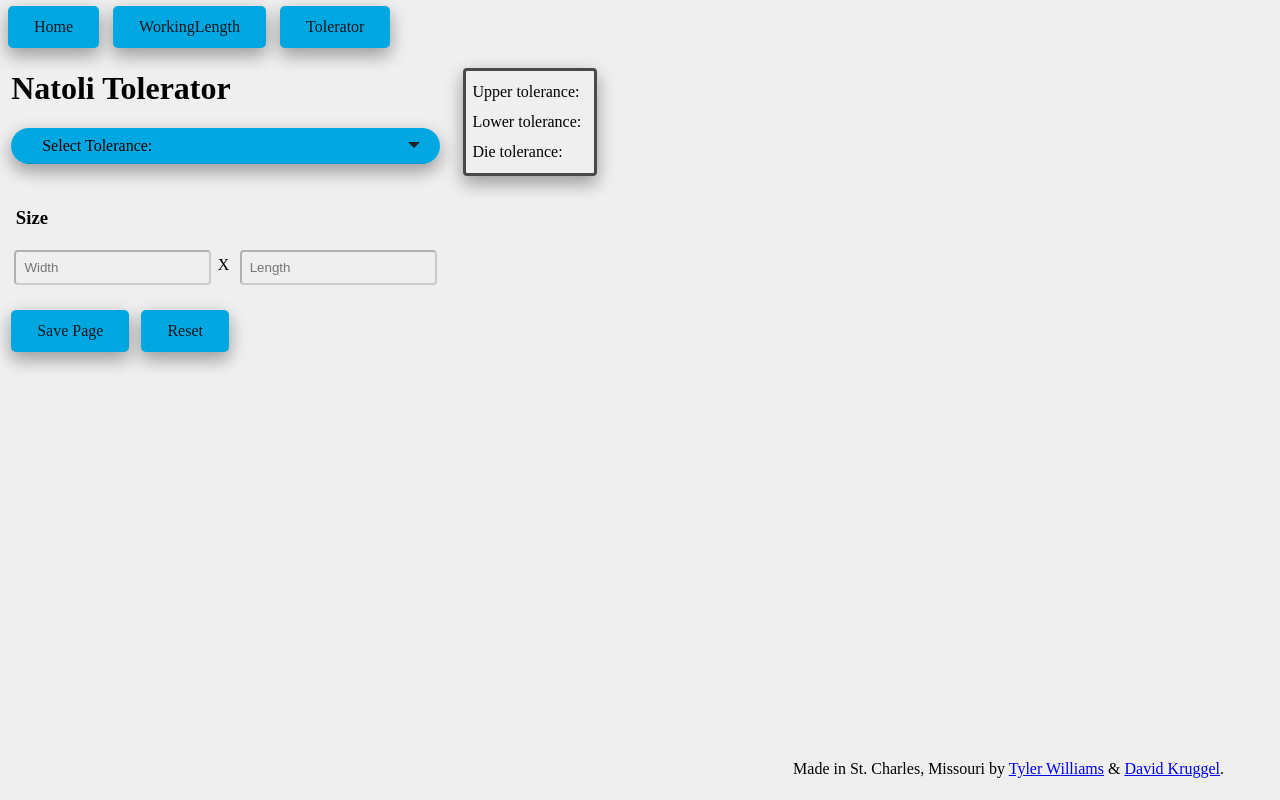
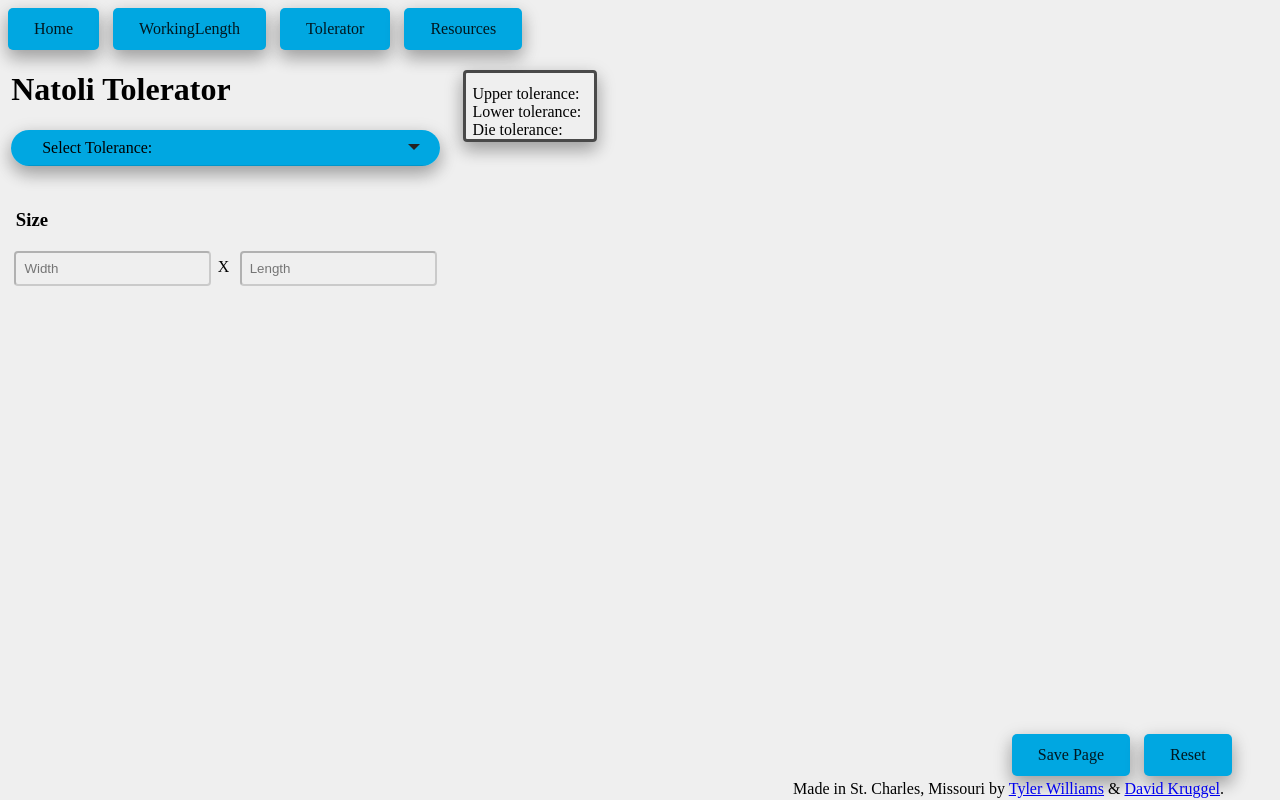
Before and after one commit to Tdub147/NatoliRoot, a plain HTML site: page common/ToleratorPage.html in a window 1280 px wide. Drawn offline with nearby package versions, Linux system fonts and the light colour scheme; a script that the page names is missing; a web font is replaced by a local one.

Commit message:
Added Resourc Page

```diff
--- a/common/Header.html
+++ b/common/Header.html
@@ -12,6 +12,7 @@
             <a href="index.html" class="button">Home</a>
             <a href="WorkingLengthPage.html" class="button">WorkingLength</a>
             <a href="ToleratorPage.html" class="button">Tolerator</a>
+            <a href="Resources.html" class="button">Resources</a>
         </nav>
     </body>
 </html>
--- a/common/ToleratorPage.html
+++ b/common/ToleratorPage.html
@@ -17,9 +17,10 @@
     <script type="text/javascript" src="../js/FileSaver.js"></script>
 </head>
 
-<body class="grid" id="body">
-    <div include-html="Header.html"></div>
-    <div id="page-container"></div>
+<body id="body">
+    <div class="page-container">
+    <div include-html="Header.html">
+    </div>
         <div id="content-wrap">
             <form class="grid-item" autocomplete="off" action="javascript:;" onsubmit="SavePageAsPNG()" onreset="RefreshPage()">
                 <h1>Natoli Tolerator</h1>
@@ -441,11 +442,8 @@
                         </div>
                     </div>
                 </div>
-                <input style="margin: 24px 0px;" id="button" type="submit" class="button grid" value="Save Page" />
-                <input style="margin: 24px 8px;" type="reset" class="button grid" value="Reset" />
             </form>
-            <div class="grid-item boxshadow"
-                style="text-align:left; vertical-align:middle; width: fit-content ;border: solid rgb(73, 73, 73); border-radius: 4px; margin: 20px;">
+            <div class="grid-item boxshadow" style="width: fit-content ;border: solid rgb(73, 73, 73); border-radius: 4px; margin: 20px;">
                 <div class="grid" style="margin-top: .75em; margin-bottom: .75em;">
                     <div class="grid-item" style="cursor: default;">
                         Upper tolerance:
@@ -465,8 +463,12 @@
                     <div class="grid-item" style="cursor: default;" id="dieTolerance"></div>
                 </div>
             </div>
-            <div include-html="Footer.html"></div>
+            <div style="position: absolute; bottom: 3%; right: 3%;">
+                <input id="button" type="submit" class="button" value="Save Page" />
+                <input type="reset" class="button" value="Reset" />
+            </div>
         </div>
+        <div include-html="Footer.html"></div>
     </div>
 </body>
 <script type="text/javascript" id="colorfulImageShadow">
--- a/css/Main.css
+++ b/css/Main.css
@@ -48,9 +48,13 @@ button:focus {
   position: relative;
   min-height: 100%;
 }
+page-container {
+  position: relative;
+  min-height: 100%;
+}
 
 #content-wrap {
-  padding-bottom: 2.5rem;    /* Footer height */
+  padding-bottom: 2.5%;    /* Footer height */
 }
 
 #footer {
@@ -58,7 +62,7 @@ button:focus {
   bottom: 0;
   width: 95%;
   text-align: right;
-  height: 2.5rem;            /* Footer height */
+  height: 2.5%;            /* Footer height */
 }
 
 .button {
--- a/css/ToleratorStyle.css
+++ b/css/ToleratorStyle.css
@@ -1,17 +1,8 @@
 
-*,
-*:before,
-*:after {
-  box-sizing: inherit;
-}
+
 .grid{
     margin-top: .4em;
 }
-  .grid::after {
-    content: "";
-    clear: both;
-    display: table;
-  }
   .grid-item {
     padding-right: .2em;
     padding-left: .2em;
```
Also changed, not shown: common/Resources.html (added, +24 -0 lines), resources/ISO Tolerances/Bore_Table_A_M.PNG (renamed from resources/ISO Tolerances/Bore Table A-M.PNG), resources/ISO Tolerances/Bore_Table_N_ZC.PNG (renamed from resources/ISO Tolerances/Bore Table N-ZC.PNG), resources/ISO Tolerances/IT_Table.PNG (renamed from resources/ISO Tolerances/IT# Table.PNG), resources/ISO Tolerances/README.txt (deleted), resources/ISO Tolerances/Shaft_Table_a_j.PNG (renamed from resources/ISO Tolerances/Shaft Table a-j.PNG), resources/ISO Tolerances/Shaft_Table_k_zc.PNG (renamed from resources/ISO Tolerances/Shaft Table k-zc.PNG).
